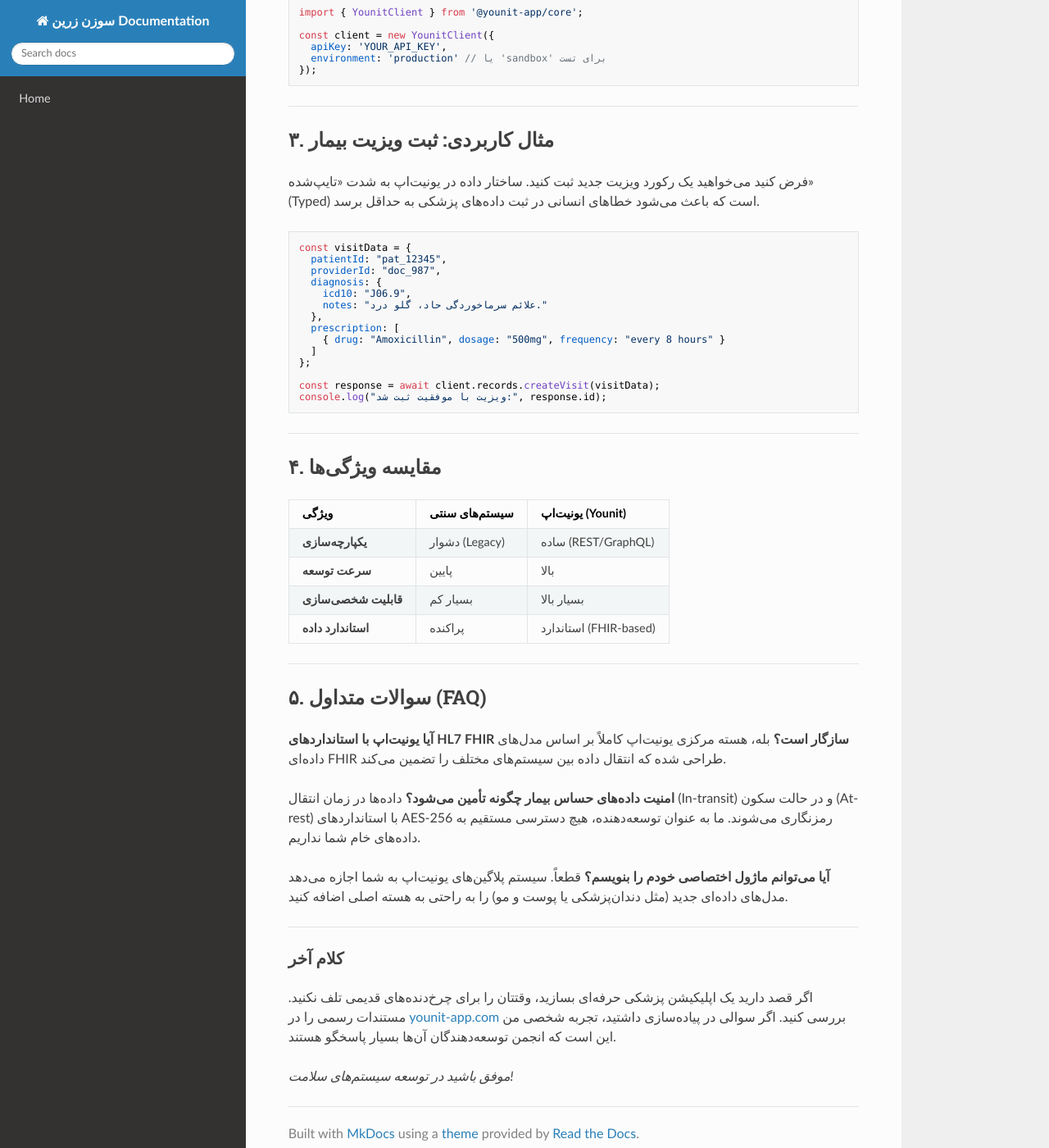
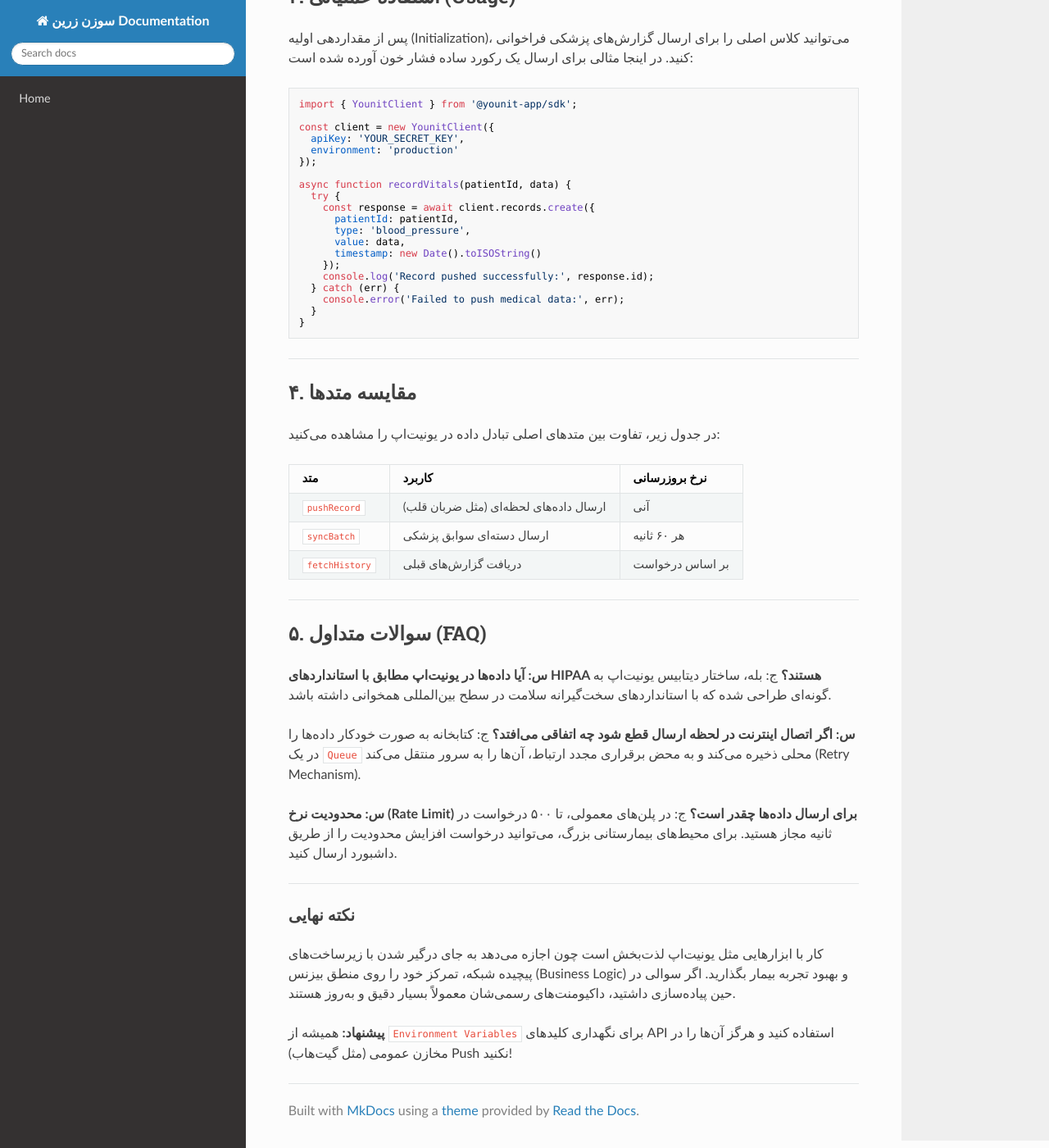
Before and after one commit to sahandsahabi553-prog/terraform-google-semantic-docs, an MkDocs documentation site: the page built from docs/یونیت-اپ.md, in a window 1280 px wide and 1400 px high, scrolled down 933 px. Shown: the whole window at 82% size. Built offline with MkDocs 1.6.1, drawn with Linux system fonts in a browser that asks for light colours; nearby versions of some CDN libraries; some of the changed text lies outside the part shown.

Commit message:
Doc: یونیت اپ

````diff
--- a/docs/یونیت-اپ.md
+++ b/docs/یونیت-اپ.md
@@ -1,93 +1,88 @@
-# راهنمای جامع پیاده‌سازی و استفاده از «یونیت‌اپ» (Younit-App) در سیستم‌های سلامت
+# راهنمای جامع پیاده‌سازی و استفاده از «یونیت‌اپ» (Younit App) در حوزه سلامت
 
-در دنیای امروزِ مدیریت داده‌های سلامت، بزرگترین چالش، شکاف بین «سیستم‌های ثبت بیمارستانی» و «تجربه کاربریِ بهینه» است. **یونیت‌اپ (Younit-App)** دقیقاً برای پر کردن همین شکاف ساخته شده. به عنوان کسی که سال‌ها درگیر پروژه‌های Health-Tech بوده‌ام، باید بگویم این ابزار یکی از تمیزترین رویکردها را برای مدیریت داده‌های پزشکی ارائه می‌دهد.
+در دنیای مدرن مدیریت داده‌های پزشکی، همگام‌سازی اطلاعات بین کادر درمان و سیستم‌های ابری یکی از بزرگترین چالش‌های فنی است. **یونیت‌اپ (Younit App)** ابزاری است که دقیقاً برای همین هدف طراحی شده: ایجاد یک بستر یکپارچه برای مدیریت داده‌های سلامت با تمرکز بر سرعت و امنیت.
 
-اگر به دنبال یک راهکار مقیاس‌پذیر برای مدیریت پرونده‌های الکترونیک سلامت (EHR) یا پلتفرم‌های تله‌مدیسین هستید، جای درستی آمده‌اید.
+در این مستند، نگاهی فنی به نحوه راه‌اندازی و استفاده از قابلیت‌های این پلتفرم خواهیم داشت.
 
 ---
 
-## ۱. چرا یونیت‌اپ؟
-بیشتر سیستم‌های پزشکی موجود، سنگین و انعطاف‌ناپذیرند. یونیت‌اپ با تمرکز بر معماری ماژولار، به شما اجازه می‌دهد بخش‌های مختلف (مثل ویزیت، نسخه، یا پایش علائم حیاتی) را به صورت مجزا مدیریت کنید.
+## ۱. چرا یونیت‌اپ؟ (دیدگاه فنی)
+در پروژه‌های پزشکی، ما با حجم عظیمی از داده‌های غیرساختاریافته (Unstructured Data) سر و کار داریم. یونیت‌اپ با ارائه APIهای منعطف، اجازه می‌دهد تا داده‌های حیاتی بیمار (Vital Signs) را به صورت لحظه‌ای پردازش کنیم.
 
-*   **امنیت داده‌ها:** رعایت پروتکل‌های HIPAA و استانداردهای داخلی.
-*   **API-First:** همه‌چیز در یونیت‌اپ با API مدیریت می‌شود.
-*   **مقیاس‌پذیری:** از یک کلینیک کوچک تا بیمارستان‌های بزرگ.
+*   **کاهش Latency:** ارتباط مستقیم با دیتابیس‌های ابری.
+*   **امنیت:** پروتکل‌های رمزنگاری لایه اپلیکیشن.
+*   **مقیاس‌پذیری:** پشتیبانی از چندین هزار رکورد همزمان.
 
 ---
 
-## ۲. نصب و راه‌اندازی سریع
+## ۲. نصب و راه‌اندازی (Installation)
 
-برای شروع، فرض می‌کنیم محیط توسعه شما Node.js است. نصب یونیت‌اپ بسیار سرراست است:
+برای شروع، ابتدا باید کلاینت رسمی را در محیط پروژه خود نصب کنید. من پیشنهاد می‌کنم همیشه از آخرین نسخه پایدار استفاده کنید.
 
 ```bash
 # نصب پکیج اصلی
-npm install @younit-app/core
-
-# نصب ماژول‌های تخصصی پزشکی
-npm install @younit-app/medical-records
+npm install @younit-app/sdk --save
 ```
 
-پس از نصب، کافی است کلاینت را در اپلیکیشن خود مقداردهی اولیه کنید:
+پس از نصب، نیاز دارید که `API_KEY` خود را از پنل مدیریت [younit-app.com](https://www.younit-app.com/) دریافت کنید.
+
+---
+
+## ۳. استفاده عملیاتی (Usage)
+
+پس از مقداردهی اولیه (Initialization)، می‌توانید کلاس اصلی را برای ارسال گزارش‌های پزشکی فراخوانی کنید. در اینجا مثالی برای ارسال یک رکورد ساده فشار خون آورده شده است:
 
 ```javascript
-import { YounitClient } from '@younit-app/core';
+import { YounitClient } from '@younit-app/sdk';
 
 const client = new YounitClient({
-  apiKey: 'YOUR_API_KEY',
-  environment: 'production' // یا 'sandbox' برای تست
+  apiKey: 'YOUR_SECRET_KEY',
+  environment: 'production'
 });
+
+async function recordVitals(patientId, data) {
+  try {
+    const response = await client.records.create({
+      patientId: patientId,
+      type: 'blood_pressure',
+      value: data,
+      timestamp: new Date().toISOString()
+    });
+    console.log('Record pushed successfully:', response.id);
+  } catch (err) {
+    console.error('Failed to push medical data:', err);
+  }
+}
 ```
 
 ---
 
-## ۳. مثال کاربردی: ثبت ویزیت بیمار
+## ۴. مقایسه متدها
 
-فرض کنید می‌خواهید یک رکورد ویزیت جدید ثبت کنید. ساختار داده در یونیت‌اپ به شدت «تایپ‌شده» (Typed) است که باعث می‌شود خطاهای انسانی در ثبت داده‌های پزشکی به حداقل برسد.
+در جدول زیر، تفاوت بین متدهای اصلی تبادل داده در یونیت‌اپ را مشاهده می‌کنید:
 
-```javascript
-const visitData = {
-  patientId: "pat_12345",
-  providerId: "doc_987",
-  diagnosis: {
-    icd10: "J06.9",
-    notes: "علائم سرماخوردگی حاد، گلو درد."
-  },
-  prescription: [
-    { drug: "Amoxicillin", dosage: "500mg", frequency: "every 8 hours" }
-  ]
-};
-
-const response = await client.records.createVisit(visitData);
-console.log("ویزیت با موفقیت ثبت شد:", response.id);
-```
-
----
-
-## ۴. مقایسه ویژگی‌ها
-
-| ویژگی | سیستم‌های سنتی | یونیت‌اپ (Younit) |
+| متد | کاربرد | نرخ بروزرسانی |
 | :--- | :--- | :--- |
-| **یکپارچه‌سازی** | دشوار (Legacy) | ساده (REST/GraphQL) |
-| **سرعت توسعه** | پایین | بالا |
-| **قابلیت شخصی‌سازی** | بسیار کم | بسیار بالا |
-| **استاندارد داده** | پراکنده | استاندارد (FHIR-based) |
+| `pushRecord` | ارسال داده‌های لحظه‌ای (مثل ضربان قلب) | آنی |
+| `syncBatch` | ارسال دسته‌ای سوابق پزشکی | هر ۶۰ ثانیه |
+| `fetchHistory` | دریافت گزارش‌های قبلی | بر اساس درخواست |
 
 ---
 
 ## ۵. سوالات متداول (FAQ)
 
-**آیا یونیت‌اپ با استانداردهای HL7 FHIR سازگار است؟**
-بله، هسته مرکزی یونیت‌اپ کاملاً بر اساس مدل‌های داده‌ای FHIR طراحی شده که انتقال داده بین سیستم‌های مختلف را تضمین می‌کند.
+**س: آیا داده‌ها در یونیت‌اپ مطابق با استانداردهای HIPAA هستند؟**
+ج: بله، ساختار دیتابیس یونیت‌اپ به گونه‌ای طراحی شده که با استانداردهای سخت‌گیرانه سلامت در سطح بین‌المللی همخوانی داشته باشد.
 
-**امنیت داده‌های حساس بیمار چگونه تأمین می‌شود؟**
-داده‌ها در زمان انتقال (In-transit) و در حالت سکون (At-rest) با استانداردهای AES-256 رمزنگاری می‌شوند. ما به عنوان توسعه‌دهنده، هیچ دسترسی مستقیم به داده‌های خام شما نداریم.
+**س: اگر اتصال اینترنت در لحظه ارسال قطع شود چه اتفاقی می‌افتد؟**
+ج: کتابخانه به صورت خودکار داده‌ها را در یک `Queue` محلی ذخیره می‌کند و به محض برقراری مجدد ارتباط، آن‌ها را به سرور منتقل می‌کند (Retry Mechanism).
 
-**آیا می‌توانم ماژول اختصاصی خودم را بنویسم؟**
-قطعاً. سیستم پلاگین‌های یونیت‌اپ به شما اجازه می‌دهد مدل‌های داده‌ای جدید (مثل دندان‌پزشکی یا پوست و مو) را به راحتی به هسته اصلی اضافه کنید.
+**س: محدودیت نرخ (Rate Limit) برای ارسال داده‌ها چقدر است؟**
+ج: در پلن‌های معمولی، تا ۵۰۰ درخواست در ثانیه مجاز هستید. برای محیط‌های بیمارستانی بزرگ، می‌توانید درخواست افزایش محدودیت را از طریق داشبورد ارسال کنید.
 
 ---
 
-### کلام آخر
-اگر قصد دارید یک اپلیکیشن پزشکی حرفه‌ای بسازید، وقتتان را برای چرخ‌دنده‌های قدیمی تلف نکنید. مستندات رسمی را در [younit-app.com](https://www.younit-app.com/) بررسی کنید. اگر سوالی در پیاده‌سازی داشتید، تجربه شخصی من این است که انجمن توسعه‌دهندگان آن‌ها بسیار پاسخگو هستند.
+### نکته نهایی
+کار با ابزارهایی مثل یونیت‌اپ لذت‌بخش است چون اجازه می‌دهد به جای درگیر شدن با زیرساخت‌های پیچیده شبکه، تمرکز خود را روی منطق بیزنس (Business Logic) و بهبود تجربه بیمار بگذارید. اگر سوالی در حین پیاده‌سازی داشتید، داکیومنت‌های رسمی‌شان معمولاً بسیار دقیق و به‌روز هستند.
 
-*موفق باشید در توسعه سیستم‌های سلامت!*
+**پیشنهاد:** همیشه از `Environment Variables` برای نگهداری کلیدهای API استفاده کنید و هرگز آن‌ها را در مخازن عمومی (مثل گیت‌هاب) Push نکنید!
````
